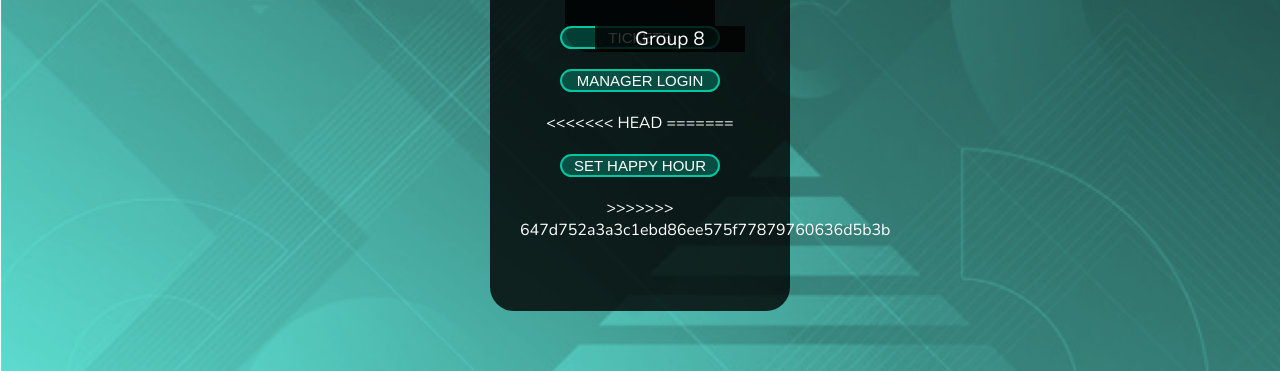
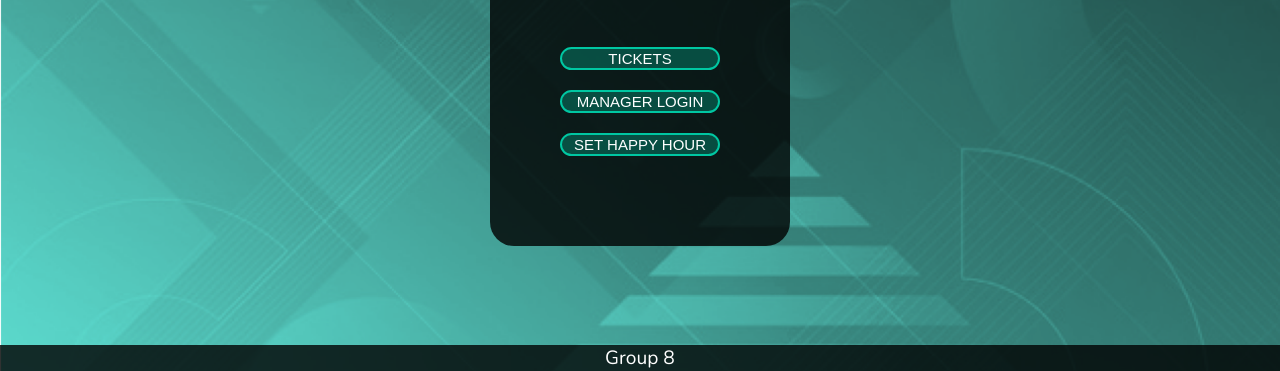
Before and after one commit to Kxiru/Car-Park-System-Application, a website: page CarParkSystem/public/Homepage.html in a window 1280 px wide. Shown: the part 429-800 px from the top of the page. Drawn offline with nearby package versions, Linux system fonts and the light colour scheme.

Commit message:
Had some changes in a code due to a merge conflict. Had to solve

```diff
--- a/CarParkSystem/public/Homepage.html
+++ b/CarParkSystem/public/Homepage.html
@@ -6,19 +6,12 @@
         <link rel="stylesheet" href="css/style.css">
     </head>
     <body>
-<<<<<<< HEAD
         <div class="menu-box" style="resize:vertical">
-=======
-        <div class="menu-box">
->>>>>>> 647d752a3a3c1ebd86ee575f77879760636d5b3b
             <img class="mainicon" src="css/images/landingicon.png" alt="logo">
             <h1>CAR PARK SYSTEM</h1> <br>
             <input type="button" class="button_active" value="TICKETS" onclick="location.href='ticketsPage.html';" />
             <input type="button" class="button_active" value="MANAGER LOGIN" onclick="location.href='managerLogin.html';" />
-<<<<<<< HEAD
-=======
             <input type="button" class="button_active" value="SET HAPPY HOUR" onclick="location.href='happyHour.html';" />
->>>>>>> 647d752a3a3c1ebd86ee575f77879760636d5b3b
         </div>
 
         <footer id="footer">
```
